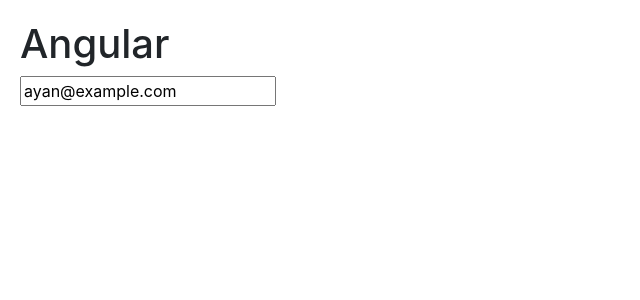
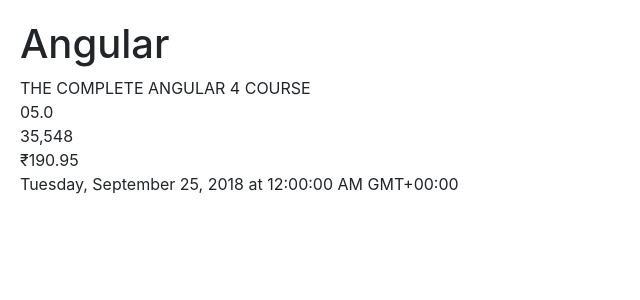
Before and after one commit to manishbupadhyay/Angular, an Angular app in the folder hello-world/: page / in a window 1280 px wide. Shown: the top 300 px of the page, without its empty margins (0-640 px from the left). Built offline with nearby package versions, Linux system fonts and the light colour scheme.

Commit message:
angular pipes

```diff
--- a/hello-world/src/app/courses.component.ts
+++ b/hello-world/src/app/courses.component.ts
@@ -5,16 +5,28 @@
     selector: 'courses',
     template: `
 
-    <input [(ngModel)]="email" (keyup.enter)="onKeyUp()" />
+    {{courses.title | uppercase}} <br/>
+    {{courses.rating | number:'2.1-1'}} <br/>
+    {{courses.students | number}} <br/>
+    {{courses.price | currency:'INR':true:'3.2-2'}} <br/>
+    {{courses.releaseDate | date:'full'}} <br/>
     `
 })
 
 export class CoursesComponent {
-    email = "ayan@example.com";
+    // Pipes
+    courses = {
+        title : "The complete Angular 4 course",
+        rating: 4.987,
+        students: 35548,
+        price: 190.95,
+        releaseDate : new Date(2018,8,25)
+    }
+    // email = "ayan@example.com";
 
-    onKeyUp(){
-        console.log(this.email);
-    }
+    // onKeyUp(){
+    //     console.log(this.email);
+    // }
     // onDivClicked(){
     //     console.log("Div clicked");
     // }
```
